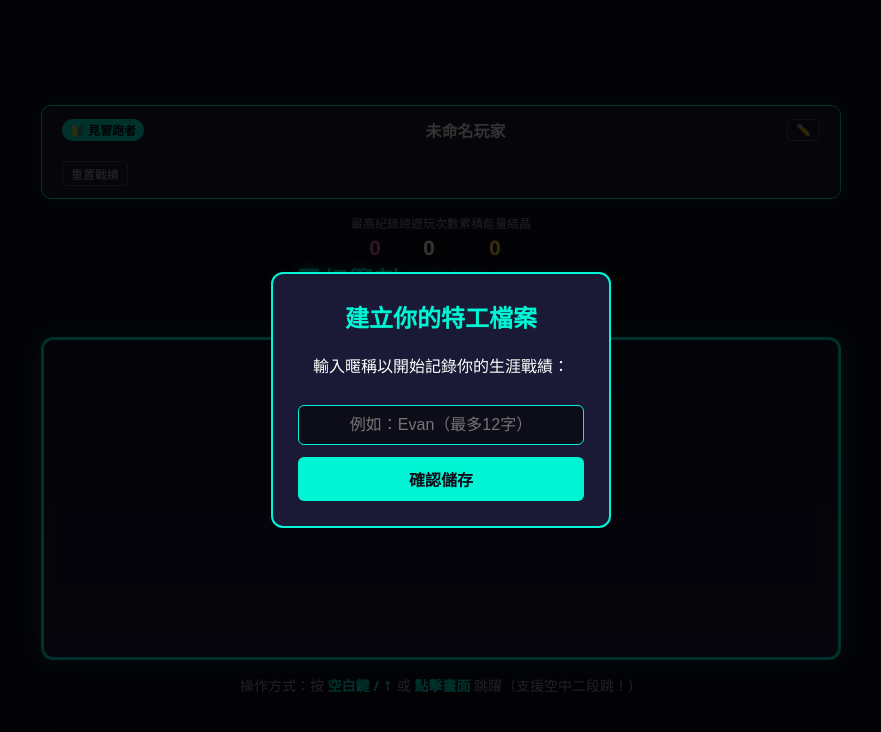
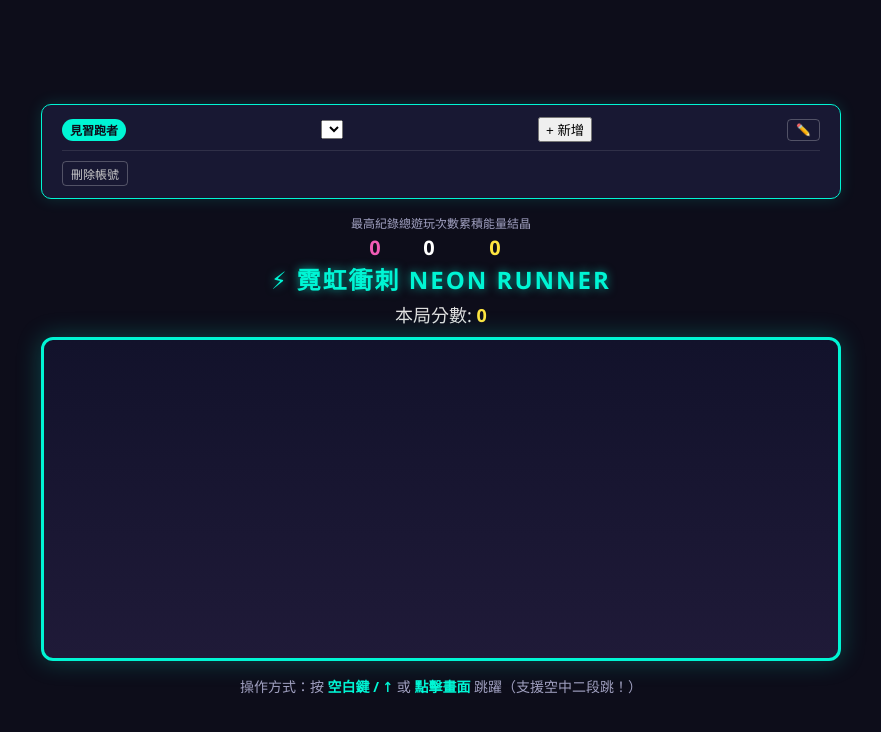
Before and after one commit to evan-yi-git/games, a plain HTML site: page game2/index.html in a window 1280 px wide. Shown: the whole page, without its empty margins (199-1080 px from the left). Drawn offline with Linux system fonts and the light colour scheme.

Commit message:
Update index.html
使用者選單

```diff
--- a/game2/index.html
+++ b/game2/index.html
@@ -18,10 +18,12 @@
     <div class="profile-top">
 
         <span class="badge" id="playerRank">見習跑者</span>
-        <strong id="playerName">未命名玩家</strong>
-        <button id="editNameBtn" title="修改暱稱">✏️</button>
+        <!-- 玩家切換下拉選單 -->
+        <select id="playerSelect" title="切換玩家帳號"></select>
+        <button id="addPlayerBtn" title="新增玩家">+ 新增</button>
+        <button id="editNameBtn" title="修改目前暱稱">✏️</button>
       </div>
-      <button id="resetDataBtn" title="清除所有存檔">重置戰績</button>
+      <button id="resetDataBtn" title="刪除此玩家存檔">刪除帳號</button>
     </div>
     <div class="profile-stats">
       <div class="stat-box">
@@ -48,22 +50,23 @@
   <canvas id="gameCanvas" width="800" height="320"></canvas>
 
   <div class="controls">
-    <!-- 移除 inline onclick，改由 main.js 綁定事件 -->
     <button id="restartBtn">重新挑戰</button>
     <div class="hint">操作方式：按 <b>空白鍵 / ↑</b> 或 <b>點擊畫面</b> 跳躍（支援空中二段跳！）</div>
   </div>
 
-  <!-- 首次進入 / 修改暱稱彈窗 -->
+  <!-- 建立 / 修改暱稱彈窗 -->
   <div id="nameModal" class="modal">
     <div class="modal-content">
-      <h2>建立你的特工檔案</h2>
+      <h2 id="modalTitle">建立你的特工檔案</h2>
       <p>輸入暱稱以開始記錄你的生涯戰績：</p>
       <input type="text" id="nicknameInput" maxlength="12" placeholder="例如：Evan（最多12字）">
-      <button id="saveNameBtn">確認儲存</button>
+      <div class="modal-buttons">
+        <button id="cancelNameBtn" class="btn-secondary">取消</button>
+        <button id="saveNameBtn" class="btn-primary">確認儲存</button>
+      </div>
     </div>
   </div>
 
-  <!-- 使用 type="module" 載入主程式 -->
   <script type="module" src="js/main.js"></script>
 </body>
 </html>
```
